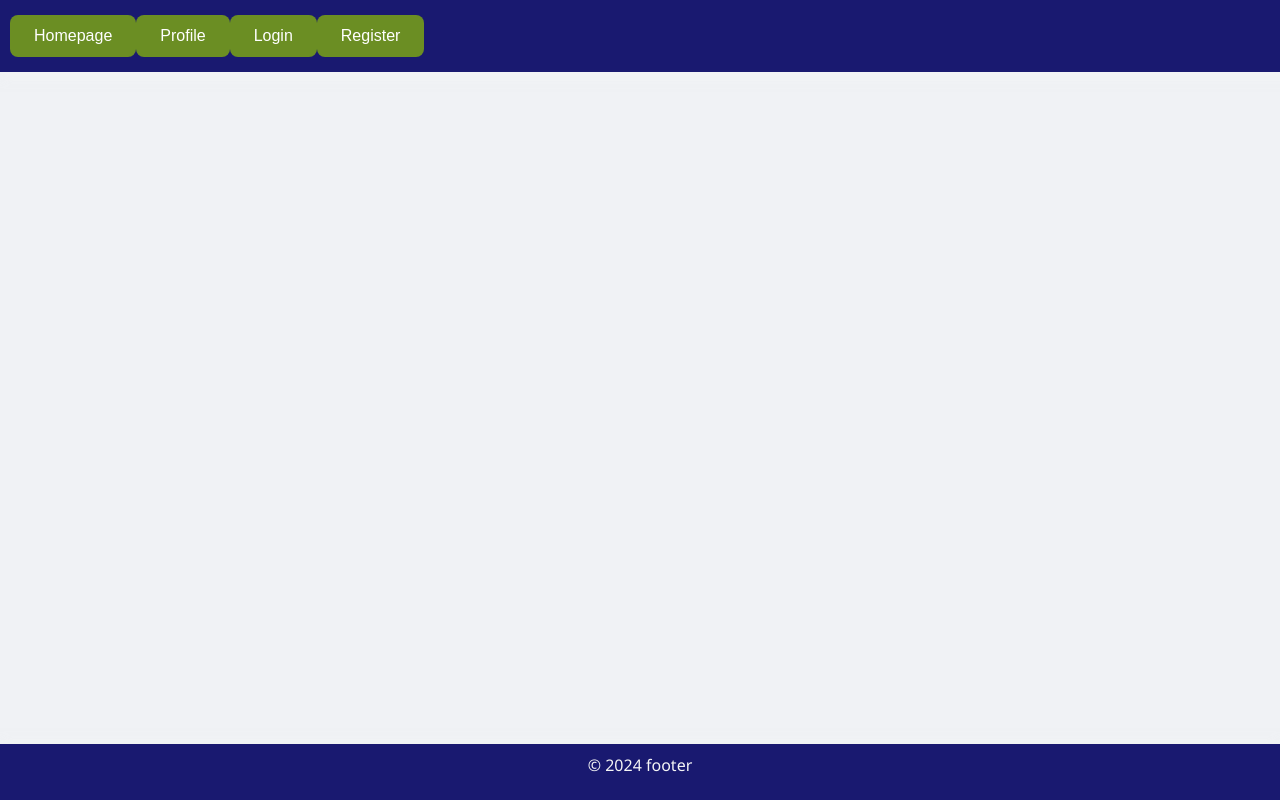
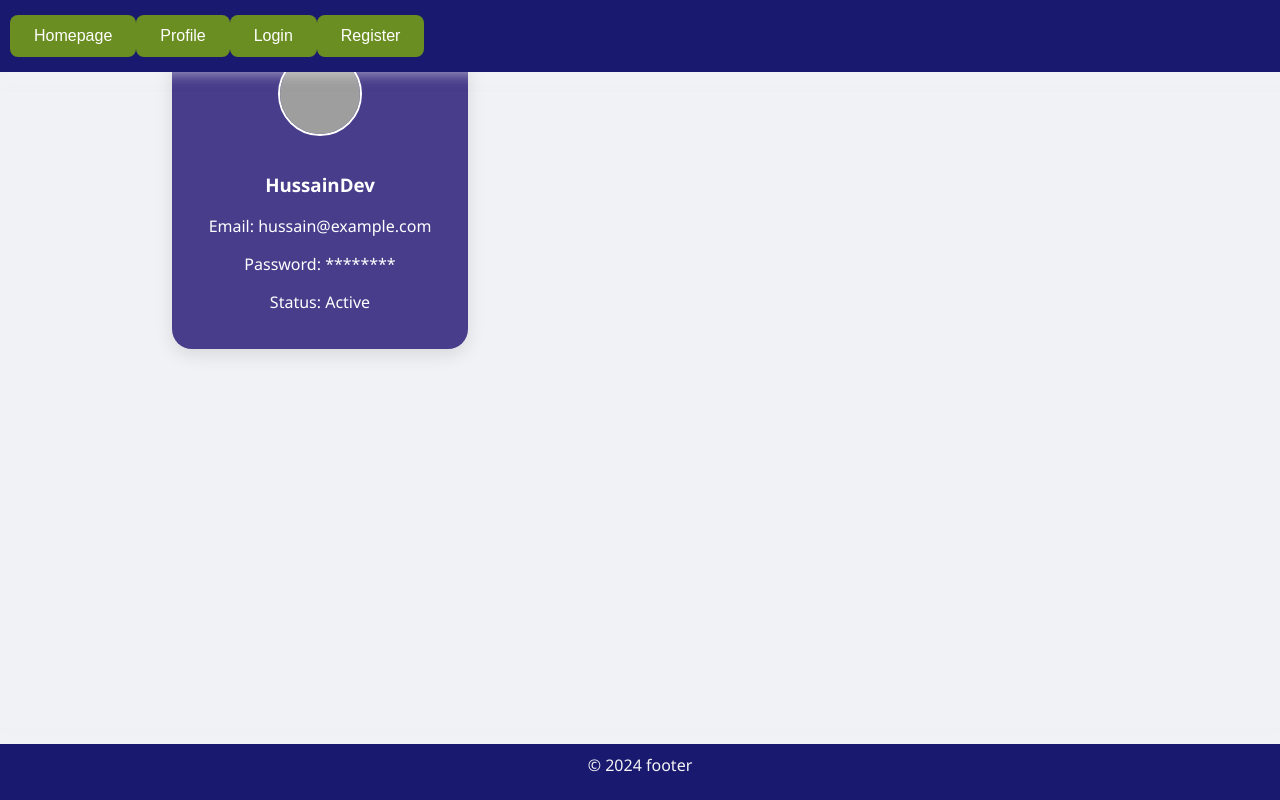
Before and after one commit to HussainALAradi5/books_builds_minds, a React (Vite) app in the folder client/: page /profile in a window 1280 px wide. Built offline with nearby package versions, Linux system fonts and the light colour scheme; grey boxes are pictures that could not be loaded.

Commit message:
some minor changes and add profilepage

```diff
--- a/client/src/Components/Card.jsx
+++ b/client/src/Components/Card.jsx
@@ -1,12 +1,36 @@
-import "../styles/card.css"
+import "../styles/card.css";
 
-const Card = () => {
+const Card = ({ type, data }) => {
   return (
     <div className="card">
-      <h3></h3>
-      <p></p>
+      {type === "user" && (
+        <>
+          {data.avatar && (
+            <img className="avatar" src={data.avatar} alt={data.username} />
+          )}
+          <h3>{data.username}</h3>
+          <p>Email: {data.email}</p>
+          <p>Password: {data.password}</p>
+          <p>Status: {data.status}</p>
+        </>
+      )}
+
+      {type === "book" && (
+        <>
+          <h3>{data.title}</h3>
+          {data.image && (
+            <img
+              className="cover"
+              src={data.image}
+              alt={data.title}
+            />
+          )}
+          <p>Author: {data.author}</p>
+          <p>Publisher: {data.publisher}</p>
+        </>
+      )}
     </div>
-  )
-}
+  );
+};
 
-export default Card
+export default Card;
--- a/client/src/Components/MainContainer.jsx
+++ b/client/src/Components/MainContainer.jsx
@@ -4,6 +4,7 @@ import LoginPage from "../Pages/LoginPage";
 import RegisterPage from "../Pages/RegisterPage";
 import Header from "./Header";
 import Footer from "./Footer";
+import ProfilePage from "../Pages/ProfilePage";
 
 const MainContainer = () => {
   return (
@@ -14,6 +15,7 @@ const MainContainer = () => {
           <Route path="/" element={<HomePage />} />
           <Route path="/login" element={<LoginPage />} />
           <Route path="/register" element={<RegisterPage />} />
+          <Route path="/profile" element={<ProfilePage />} />
         </Routes>
         <Footer />
       </div>
--- /dev/null
+++ b/client/src/Pages/ProfilePage.jsx
@@ -0,0 +1,19 @@
+import Card from "../Components/Card";
+
+const userData = {
+  username: "HussainDev",
+  email: "hussain@example.com",
+  password: "********",
+  status: "Active",
+  avatar: "https://i.pravatar.cc/150?u=hussain",
+};
+
+const ProfilePage = () => {
+  return (
+    <div className="profile-page" style={{ display: "flex", justifyContent: "center", padding: "2rem" }}>
+      <Card type="user" data={userData} />
+    </div>
+  );
+};
+
+export default ProfilePage;
--- a/client/src/styles/card.css
+++ b/client/src/styles/card.css
@@ -1,10 +1,11 @@
 .card {
-  width: 14rem;
-  height: 14rem;
+  width: 16rem;
   background-color: darkslateblue;
   border-radius: 20px;
   padding: 20px;
   box-shadow: 0 6px 18px rgba(0, 0, 0, 0.1);
+  color: white;
+  text-align: center;
   transition: transform 0.3s ease, box-shadow 0.3s ease;
   cursor: pointer;
 }
@@ -12,18 +13,20 @@
 .card:hover {
   transform: translateY(-6px) scale(1.03);
   box-shadow: 0 12px 24px rgba(0, 0, 0, 0.7);
-  background-color: deepskyblue;
-  transition: 1.5s;
+  background-color: royalblue;
 }
 
-.card h3 {
-  margin: 0 0 10px;
-  font-size: 1.4rem;
+.card img.avatar {
+  width: 80px;
+  height: 80px;
+  object-fit: cover;
+  border-radius: 50%;
+  margin-bottom: 12px;
+  border: 2px solid #fff;
 }
 
-.card p {
-  margin: 0;
-  font-size: 0.95rem;
-  color: #666;
-  line-height: 1.5;
+.card img.cover {
+  width: 100%;
+  border-radius: 10px;
+  margin-bottom: 10px;
 }
```
